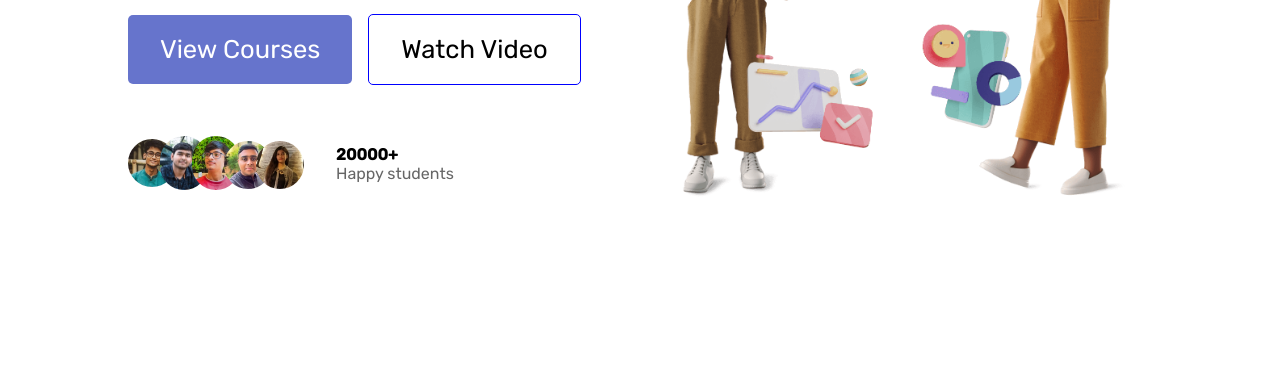
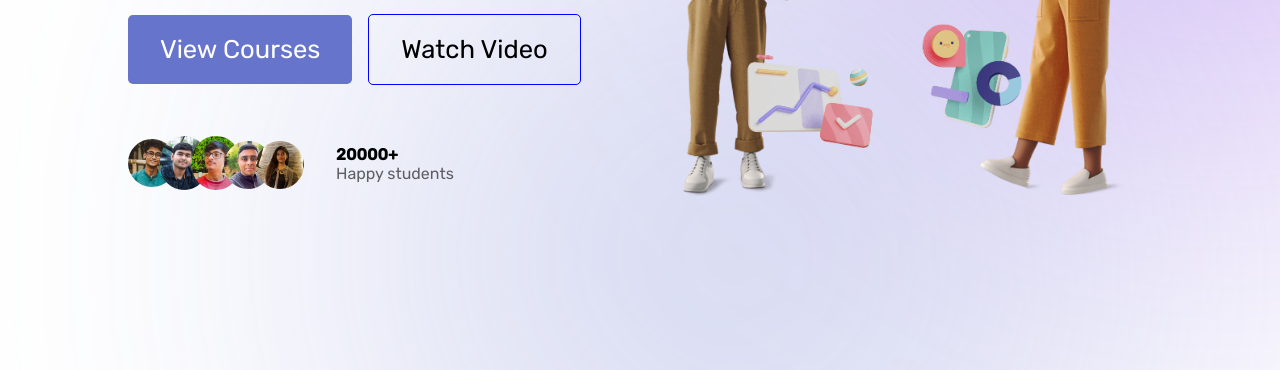
Before and after one commit to RitikSingh30/CodehelpClone, a plain HTML site: page index.html in a window 1280 px wide. Shown: the part 430-800 px from the top of the page. Drawn offline with nearby package versions, Linux system fonts and the light colour scheme.

Commit message:
Add files via upload

```diff
--- a/style.css
+++ b/style.css
@@ -92,7 +92,7 @@ body{
 
 /* hero section  */
 .hero-section{
-    background-image: url(images/Hero-section-background-image.svg);
+    background-image: url(./Hero-section-background-image.svg);
     background-repeat: no-repeat;
     background-size: cover;
     width: 100%;
```
